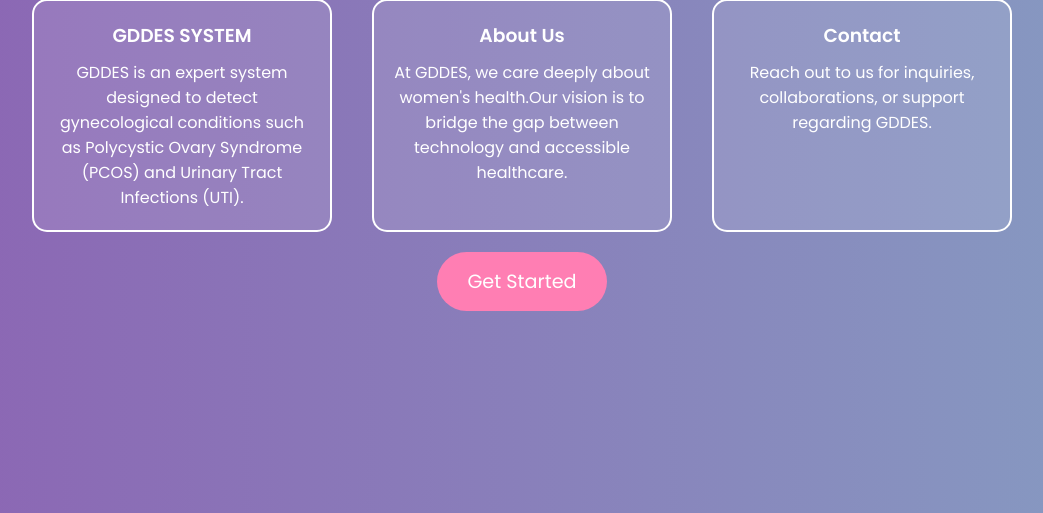
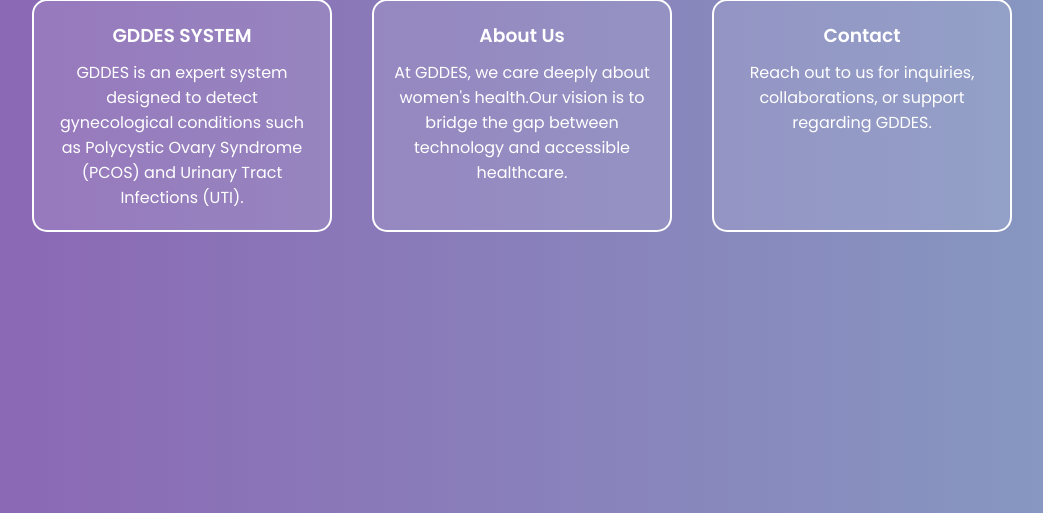
Before and after one commit to Shalini1610-tech/MINI-PROJECT, a Flask app: page / in a window 1280 px wide. Shown: the part 287-800 px from the top of the page, without its empty margins (118-1161 px from the left). Run offline with Flask 3, Linux system fonts and the light colour scheme; parts of the project's set-up code (start-up, migrations or seed data) failed here and were passed over.

Commit message:
homepage2.html

```diff
--- a/templates/homepage2.html
+++ b/templates/homepage2.html
@@ -194,8 +194,6 @@
                 <h3>Contact</h3>
                 <p class="description">Reach out to us for inquiries, collaborations, or support regarding GDDES.</p>
             </div>
-        </div>
-        <a href="pcos" class="btn">Get Started</a>
-    </div>
+
 </body>
 </html>
```
